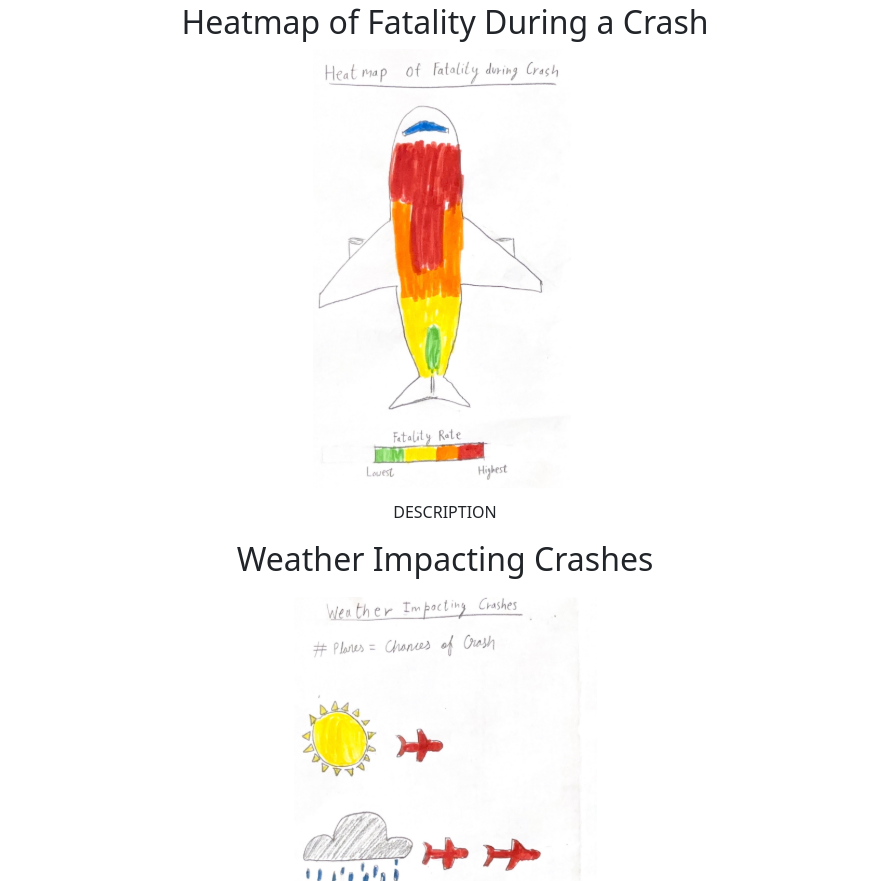
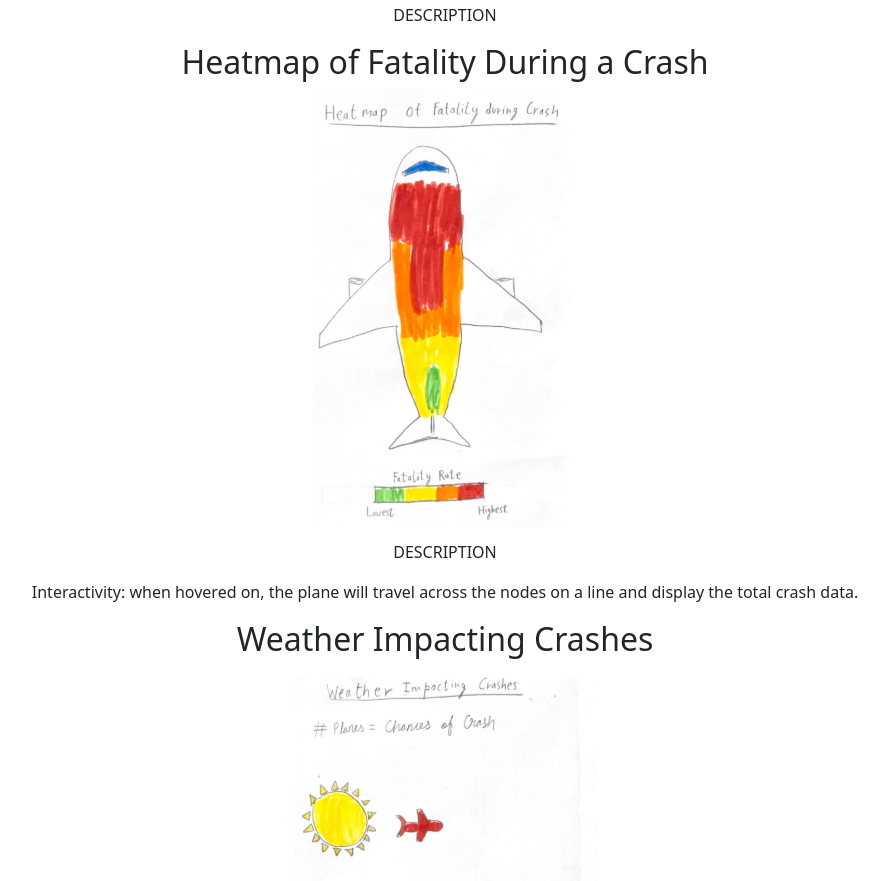
Before and after one commit to csc316-project/Project, a plain HTML site: page index.html in a window 1280 px wide. Shown: the part 1919-2800 px from the top of the page, without its empty margins (195-1083 px from the left). Drawn offline with nearby package versions, Linux system fonts and the light colour scheme.

Commit message:
Added some text about interactivity for the phases-viz

```diff
--- a/index.html
+++ b/index.html
@@ -15,6 +15,7 @@
 
     <div class="main-container">
         <h1>Plane Crashes</h1>
+        <p>DESCRIPTION</p>
 
         <h2>What are the primary cause of air crashes?</h2>
         <img src="images/sketches/primary_causes.png" alt="A visualization sketch of the primary causes of air crashes">
@@ -40,6 +41,8 @@
         <img src="images/sketches/plane_heatmap.png" alt="A visualization sketch of the most fatal places during a plane
          crash">
         <p>DESCRIPTION</p>
+        <p>Interactivity: when hovered on, the plane will travel across the nodes on a line and display the total crash
+            data.</p>
 
         <h2>Weather Impacting Crashes</h2>
         <img src="images/sketches/weather_crashes.png" alt="A visualization sketch of the relationship between weather
```
